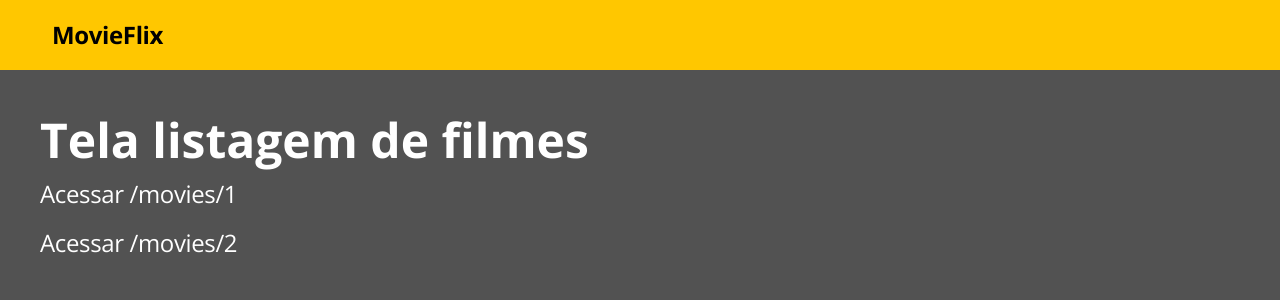
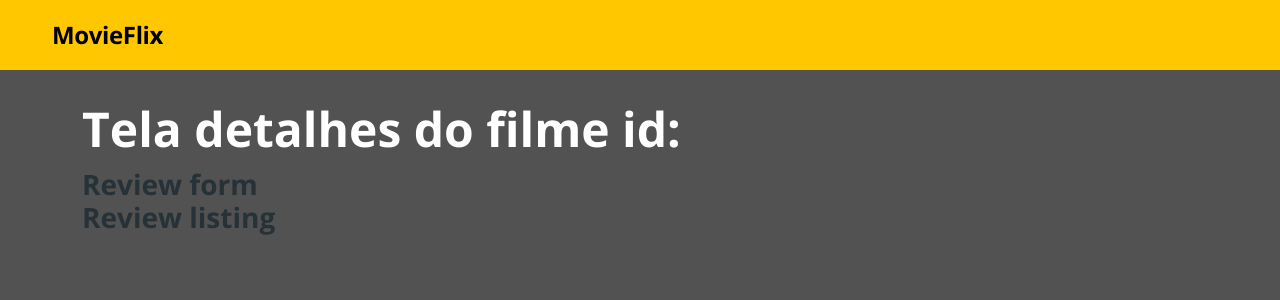
Before and after one commit to eddie-root/movieflix-web, a React (Create React App) app in the folder movieflix-web/frontweb/: page /movies/1 in a window 1280 px wide. Shown: the top 300 px of the page. Built offline with nearby package versions, Linux system fonts and the light colour scheme; the HTML template or start-up script is replaced by a standard one.

Commit message:
Private page Começo

```diff
--- a/movieflix-web/frontweb/src/Routes.tsx
+++ b/movieflix-web/frontweb/src/Routes.tsx
@@ -3,6 +3,7 @@ import { BrowserRouter, Switch, Route } from 'react-router-dom';
 import Navbar from 'components/Navbar';
 import Home from 'pages/Home';
 import MovieCatalog from 'pages/Private/MovieCatalog';
+import MovieDetails from 'pages/Private/MovieDetails';
 
 
 const Routes = () => (
@@ -12,8 +13,11 @@ const Routes = () => (
       <Route path="/" exact>
         <Home />
       </Route>
-      <Route path="/movies" >
+      <Route path="/movies" exact>
         <MovieCatalog />
+      </Route>
+      <Route path="/movies/:movieId" >
+        <MovieDetails />
       </Route>
     </Switch>
   </BrowserRouter>
--- /dev/null
+++ b/movieflix-web/frontweb/src/components/ReviewForm/index.tsx
@@ -0,0 +1,6 @@
+
+const ReviewForm = () => {
+    return <h3>Review form</h3>
+}
+
+export default ReviewForm;
--- /dev/null
+++ b/movieflix-web/frontweb/src/components/ReviewList/index.tsx
@@ -0,0 +1,7 @@
+
+
+const ReviewList = () => {
+    return <h3>Review listing</h3>
+}
+
+export default ReviewList;
--- /dev/null
+++ b/movieflix-web/frontweb/src/pages/Private/MovieDetails/index.tsx
@@ -0,0 +1,16 @@
+import './styles.css';
+import ReviewForm from "components/ReviewForm";
+import ReviewList from "components/ReviewList";
+
+const MovieDetails = () => {
+    return (
+        <div className="container">
+            <h1>Tela detalhes do filme id:</h1>
+            <ReviewForm />
+            <ReviewList />
+
+        </div>
+    )
+}
+
+export default MovieDetails;
--- /dev/null
+++ b/movieflix-web/frontweb/src/pages/Private/MovieDetails/styles.css
@@ -0,0 +1,6 @@
+.container h1 {
+  font-size: 48px;
+  color: white;
+  margin-top: 30px;
+  margin-bottom: 10px;
+}
```
